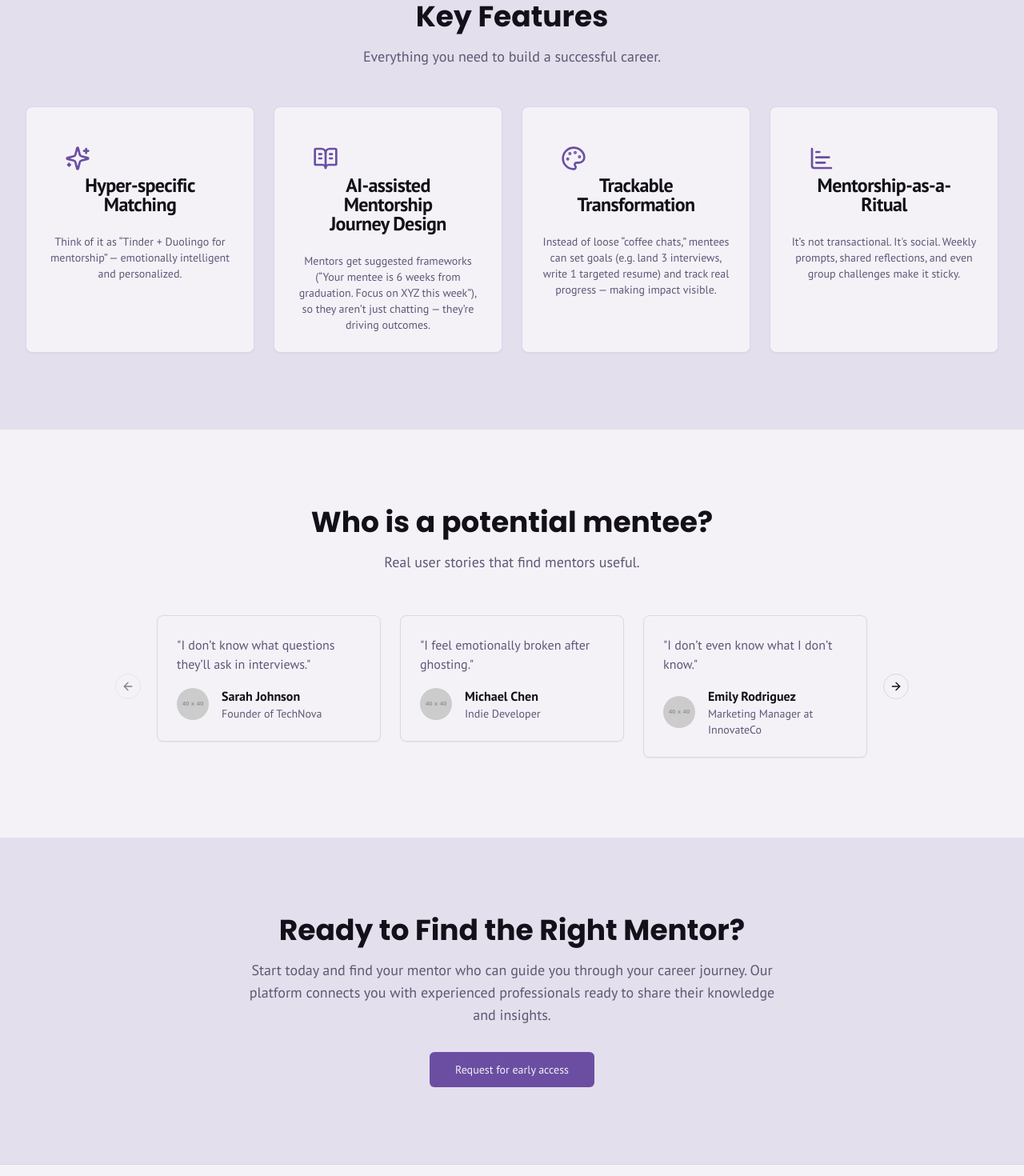
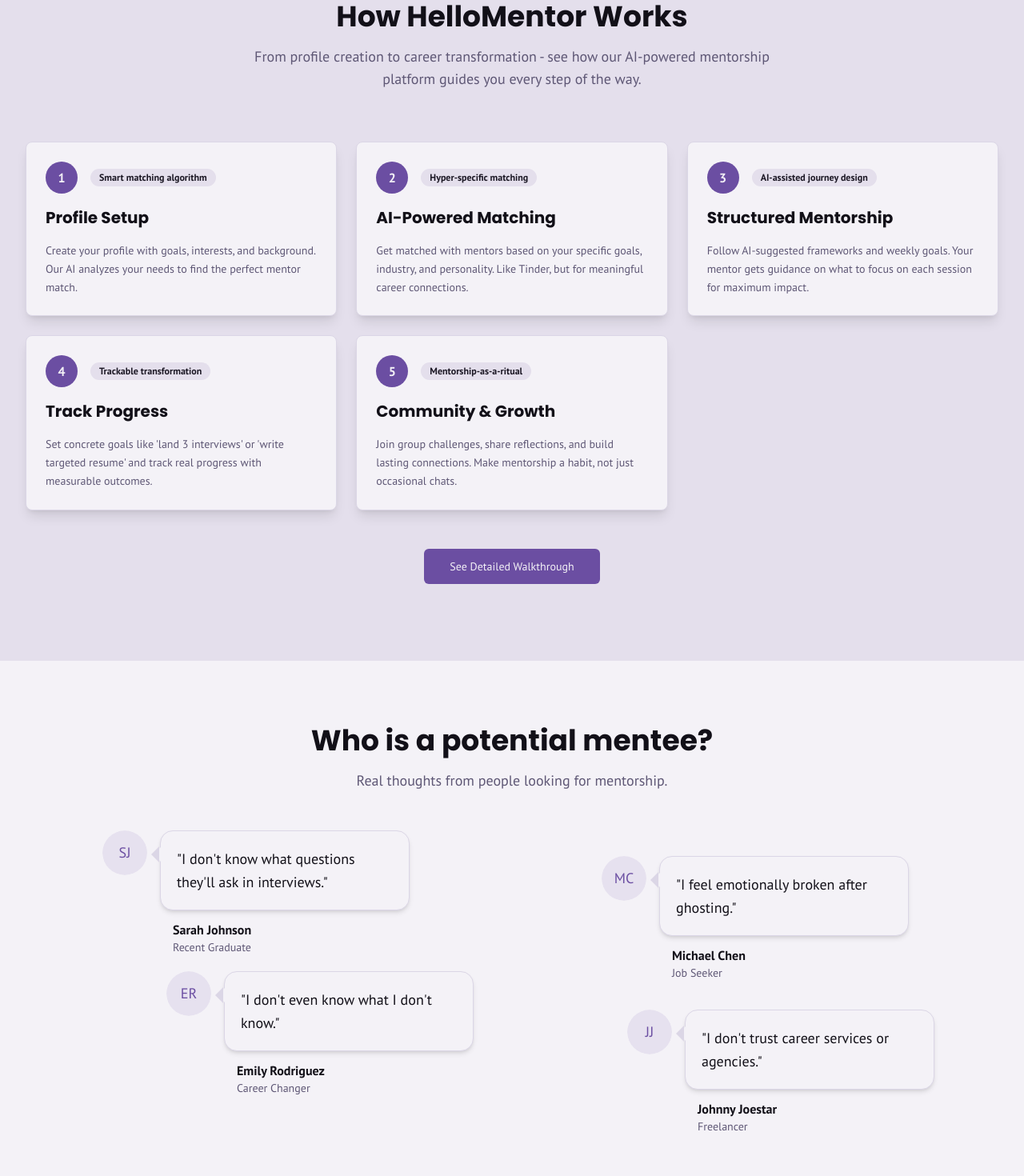
Before and after one commit to starbucker0/HelloMentorLanding, a Next.js app: page / in a window 1280 px wide. Shown: the part 860-2330 px from the top of the page at 80% size. Built offline with nearby package versions, Linux system fonts and the light colour scheme.

Commit message:
Big update

```diff
--- /dev/null
+++ b/src/app/features/page.tsx
@@ -0,0 +1,72 @@
+import { Card, CardDescription, CardHeader, CardTitle } from "@/components/ui/card";
+import { BookOpenText, Palette, BarChartHorizontal, Sparkles } from "lucide-react";
+
+const features = [
+  {
+    icon: <Sparkles className="w-8 h-8 text-primary" />,
+    title: "Hyper-specific Matching",
+    description: "Think of it as 'Tinder + Duolingo for mentorship' — emotionally intelligent and personalized.",
+  },
+  {
+    icon: <BookOpenText className="w-8 h-8 text-primary" />,
+    title: "AI-assisted Mentorship Journey Design",
+    description: "Mentors get suggested frameworks ('Your mentee is 6 weeks from graduation. Focus on XYZ this week'), so they aren't just chatting — they're driving outcomes.",
+  },
+  {
+    icon: <Palette className="w-8 h-8 text-primary" />,
+    title: "Trackable Transformation",
+    description: "Instead of loose 'coffee chats,' mentees can set goals (e.g. land 3 interviews, write 1 targeted resume) and track real progress — making impact visible.",
+  },
+  {
+    icon: <BarChartHorizontal className="w-8 h-8 text-primary" />,
+    title: "Mentorship-as-a-Ritual",
+    description: "It's not transactional. It's social. Weekly prompts, shared reflections, and even group challenges make it sticky.",
+  },
+];
+
+export default function FeaturesPage() {
+  return (
+    <div className="container py-12 md:py-20">
+      <div className="text-center mb-16">
+        <h1 className="text-4xl md:text-5xl font-bold font-headline">Key Features</h1>
+        <p className="mt-4 text-lg text-muted-foreground max-w-2xl mx-auto">
+          Everything you need to build a successful career through AI-powered mentorship.
+        </p>
+      </div>
+
+      <div className="grid grid-cols-1 md:grid-cols-2 gap-8">
+        {features.map((feature, index) => (
+          <Card key={index} className="flex flex-col items-center text-center p-8 h-full">
+            <CardHeader className="flex flex-col items-center">
+              <div className="mb-4">
+                {feature.icon}
+              </div>
+              <CardTitle className="text-xl md:text-2xl">{feature.title}</CardTitle>
+            </CardHeader>
+            <CardDescription className="text-base leading-relaxed">
+              {feature.description}
+            </CardDescription>
+          </Card>
+        ))}
+      </div>
+
+      {/* Call to Action */}
+      <div className="text-center mt-20 py-16 bg-muted rounded-2xl">
+        <h3 className="text-2xl md:text-3xl font-bold font-headline mb-4">
+          Ready to Experience These Features?
+        </h3>
+        <p className="text-lg text-muted-foreground mb-8 max-w-xl mx-auto">
+          Join thousands of professionals who are already transforming their careers with our innovative mentorship platform.
+        </p>
+        <a
+          href="https://forms.gle/wjXgHh9WWozQHtJG7"
+          target="_blank"
+          rel="noopener noreferrer"
+          className="inline-flex items-center justify-center rounded-md bg-primary px-8 py-3 text-sm font-medium text-primary-foreground transition-colors hover:bg-primary/90 focus-visible:outline-none focus-visible:ring-1 focus-visible:ring-ring"
+        >
+          Get Early Access
+        </a>
+      </div>
+    </div>
+  );
+}
--- a/src/app/page.tsx
+++ b/src/app/page.tsx
@@ -1,5 +1,5 @@
 import { Hero } from "@/components/landing/hero";
-import { Features } from "@/components/landing/features";
+import { Process } from "@/components/landing/process";
 import { Testimonials } from "@/components/landing/testimonials";
 import { Cta } from "@/components/landing/cta";
 
@@ -7,7 +7,7 @@
   return (
     <>
       <Hero />
-      <Features />
+      <Process />
       <Testimonials />
       <Cta />
     </>
--- a/src/components/landing/hero.tsx
+++ b/src/components/landing/hero.tsx
@@ -20,7 +20,7 @@
       </div>
       <div>
         <Image
-          src="https://mentorship.study.iitm.ac.in/static/mentor_mentee_home.jpeg"
+          src="/images/hero.jpg"
           alt="Hero Image"
           width={600}
           height={400}
--- /dev/null
+++ b/src/components/landing/process.tsx
@@ -0,0 +1,90 @@
+import { Badge } from '@/components/ui/badge';
+import { Card, CardContent } from '@/components/ui/card';
+import Link from 'next/link';
+import { Button } from '@/components/ui/button';
+
+const processSteps = [
+  {
+    step: 1,
+    title: "Profile Setup",
+    description: "Create your profile with goals, interests, and background. Our AI analyzes your needs to find the perfect mentor match.",
+    screenshot: "/images/process/step1-profile.png",
+    highlight: "Smart matching algorithm"
+  },
+  {
+    step: 2,
+    title: "AI-Powered Matching",
+    description: "Get matched with mentors based on your specific goals, industry, and personality. Like Tinder, but for meaningful career connections.",
+    screenshot: "/images/process/step2-matching.png",
+    highlight: "Hyper-specific matching"
+  },
+  {
+    step: 3,
+    title: "Structured Mentorship",
+    description: "Follow AI-suggested frameworks and weekly goals. Your mentor gets guidance on what to focus on each session for maximum impact.",
+    screenshot: "/images/process/step3-sessions.png",
+    highlight: "AI-assisted journey design"
+  },
+  {
+    step: 4,
+    title: "Track Progress",
+    description: "Set concrete goals like 'land 3 interviews' or 'write targeted resume' and track real progress with measurable outcomes.",
+    screenshot: "/images/process/step4-progress.png",
+    highlight: "Trackable transformation"
+  },
+  {
+    step: 5,
+    title: "Community & Growth",
+    description: "Join group challenges, share reflections, and build lasting connections. Make mentorship a habit, not just occasional chats.",
+    screenshot: "/images/process/step5-community.png",
+    highlight: "Mentorship-as-a-ritual"
+  }
+];
+
+export function Process() {
+  return (
+    <section id="process" className="py-20 md:py-24 bg-muted">
+      <div className="container">
+        <div className="text-center mb-16">
+          <h2 className="text-3xl md:text-4xl font-bold font-headline">How HelloMentor Works</h2>
+          <p className="mt-4 text-lg text-muted-foreground max-w-2xl mx-auto">
+            From profile creation to career transformation - see how our AI-powered mentorship platform guides you every step of the way.
+          </p>
+        </div>
+
+        <div className="grid grid-cols-1 md:grid-cols-2 lg:grid-cols-3 gap-6">
+          {processSteps.map((step) => (
+            <Card key={step.step} className="p-6 shadow-lg h-full">
+              <CardContent className="p-0 space-y-4">
+                <div className="flex items-center gap-4">
+                  <div className="flex h-10 w-10 items-center justify-center rounded-full bg-primary text-primary-foreground font-bold">
+                    {step.step}
+                  </div>
+                  <Badge variant="secondary" className="text-xs">
+                    {step.highlight}
+                  </Badge>
+                </div>
+
+                <h3 className="text-xl font-bold font-headline">
+                  {step.title}
+                </h3>
+
+                <p className="text-sm text-muted-foreground leading-relaxed">
+                  {step.description}
+                </p>
+              </CardContent>
+            </Card>
+          ))}
+        </div>
+
+        <div className="text-center mt-12">
+          <Button asChild size="lg">
+            <Link href="/process">
+              See Detailed Walkthrough
+            </Link>
+          </Button>
+        </div>
+      </div>
+    </section>
+  );
+}
--- a/src/components/landing/testimonials.tsx
+++ b/src/components/landing/testimonials.tsx
@@ -1,87 +1,94 @@
-import { Card, CardContent } from "@/components/ui/card";
-import {
-  Carousel,
-  CarouselContent,
-  CarouselItem,
-  CarouselNext,
-  CarouselPrevious,
-} from "@/components/ui/carousel";
-import { Avatar, AvatarFallback, AvatarImage } from "@/components/ui/avatar";
+import { Avatar, AvatarFallback } from "@/components/ui/avatar";
 
 const testimonials = [
   {
-    quote: "I don’t know what questions they’ll ask in interviews.",
+    quote: "I don't know what questions they'll ask in interviews.",
     name: "Sarah Johnson",
-    title: "Founder of TechNova",
-    avatar: "https://placehold.co/40x40.png",
+    title: "Recent Graduate",
     initials: "SJ",
   },
   {
     quote: "I feel emotionally broken after ghosting.",
     name: "Michael Chen",
-    title: "Indie Developer",
-    avatar: "https://placehold.co/40x40.png",
+    title: "Job Seeker",
     initials: "MC",
   },
   {
-    quote: "I don’t even know what I don’t know.",
+    quote: "I don't even know what I don't know.",
     name: "Emily Rodriguez",
-    title: "Marketing Manager at InnovateCo",
-    avatar: "https://placehold.co/40x40.png",
+    title: "Career Changer",
     initials: "ER",
   },
   {
-    quote: "I don’t trust career services or agencies.",
+    quote: "I don't trust career services or agencies.",
     name: "Johnny Joestar",
-    title: "Marketing Manager at InnovateCo",
-    avatar: "https://placehold.co/40x40.png",
-    initials: "ER",
+    title: "Freelancer",
+    initials: "JJ",
   },
 ];
 
 export function Testimonials() {
   return (
-    <section id="testimonials" className="py-20 md:py-24">
+    <section id="testimonials" className="py-16 md:py-20">
       <div className="container">
         <div className="text-center max-w-2xl mx-auto mb-12">
           <h2 className="text-3xl md:text-4xl font-bold font-headline">Who is a potential mentee?</h2>
           <p className="mt-4 text-lg text-muted-foreground">
-            Real user stories that find mentors useful.
+            Real thoughts from people looking for mentorship.
           </p>
         </div>
-        <Carousel
-          opts={{
-            align: "start",
-          }}
-          className="w-full max-w-4xl mx-auto"
-        >
-          <CarouselContent>
-            {testimonials.map((testimonial, index) => (
-              <CarouselItem key={index} className="md:basis-1/2 lg:basis-1/3">
-                <div className="p-1">
-                  <Card>
-                    <CardContent className="flex flex-col items-start gap-4 p-6">
-                      <p className="text-muted-foreground">"{testimonial.quote}"</p>
-                      <div className="flex items-center gap-4">
-                        <Avatar>
-                          <AvatarImage src={testimonial.avatar} alt={testimonial.name} />
-                          <AvatarFallback>{testimonial.initials}</AvatarFallback>
-                        </Avatar>
-                        <div>
-                          <p className="font-semibold">{testimonial.name}</p>
-                          <p className="text-sm text-muted-foreground">{testimonial.title}</p>
-                        </div>
-                      </div>
-                    </CardContent>
-                  </Card>
-                </div>
-              </CarouselItem>
-            ))}
-          </CarouselContent>
-          <CarouselPrevious />
-          <CarouselNext />
-        </Carousel>
+
+        <div className="relative max-w-6xl mx-auto min-h-[420px]">
+          {/* First testimonial - top left */}
+          <div className="absolute top-0 left-0 md:left-16">
+            <TestimonialBubble testimonial={testimonials[0]} />
+          </div>
+
+          {/* Second testimonial - top right */}
+          <div className="absolute top-8 right-4 md:right-20">
+            <TestimonialBubble testimonial={testimonials[1]} />
+          </div>
+
+          {/* Third testimonial - middle left */}
+          <div className="absolute top-44 left-8 md:left-36">
+            <TestimonialBubble testimonial={testimonials[2]} />
+          </div>
+
+          {/* Fourth testimonial - bottom right */}
+          <div className="absolute top-56 right-0 md:right-12">
+            <TestimonialBubble testimonial={testimonials[3]} />
+          </div>
+        </div>
       </div>
     </section>
   );
 }
+
+function TestimonialBubble({ testimonial }: { testimonial: typeof testimonials[0] }) {
+  return (
+    <div className="flex items-start gap-4 max-w-sm">
+      <Avatar className="w-14 h-14 flex-shrink-0">
+        <AvatarFallback className="bg-primary/10 text-primary text-lg">
+          {testimonial.initials}
+        </AvatarFallback>
+      </Avatar>
+
+      <div className="relative">
+        <div className="bg-card border rounded-2xl p-5 shadow-md">
+          <p className="text-lg font-medium text-foreground leading-relaxed">
+            "{testimonial.quote}"
+          </p>
+        </div>
+
+        {/* Speech bubble tail */}
+        <div className="absolute -left-2 top-5 w-0 h-0 border-t-[10px] border-t-transparent border-r-[10px] border-r-card border-b-[10px] border-b-transparent"></div>
+        <div className="absolute -left-[11px] top-5 w-0 h-0 border-t-[10px] border-t-transparent border-r-[10px] border-r-border border-b-[10px] border-b-transparent"></div>
+
+        <div className="mt-3 ml-4">
+          <p className="text-base font-semibold text-foreground">{testimonial.name}</p>
+          <p className="text-sm text-muted-foreground">{testimonial.title}</p>
+        </div>
+      </div>
+    </div>
+  );
+}
--- a/src/components/layout/header.tsx
+++ b/src/components/layout/header.tsx
@@ -10,10 +10,9 @@
 import { cn } from '@/lib/utils';
 
 const navLinks = [
-  { href: '/#features', label: 'Features' },
+  { href: '/features', label: 'Features' },
   { href: '/#testimonials', label: 'Testimonials' },
   { href: '/process', label: 'How it Works' },
-  { href: '/copy-generator', label: 'AI Tool' },
 ];
 
 // Replace this with your actual Google Form URL
@@ -43,7 +42,7 @@
                 href={link.href}
                 className={cn(
                   'transition-colors hover:text-foreground/80',
-                  (pathname?.startsWith(link.href) && link.href !== '/#features' && link.href !== '/#testimonials') || (pathname ==='/' && (link.href === '/#features' || link.href === '/#testimonials'))
+                  (pathname?.startsWith(link.href) && link.href !== '/#testimonials') || (pathname ==='/' && link.href === '/#testimonials')
                     ? 'text-foreground'
                     : 'text-foreground/60'
                 )}
```
Also changed, not shown: src/app/process/page.tsx (+21 -9 lines), src/components/layout/footer.tsx (+1 -6 lines), public/images/hero.jpg (added).
